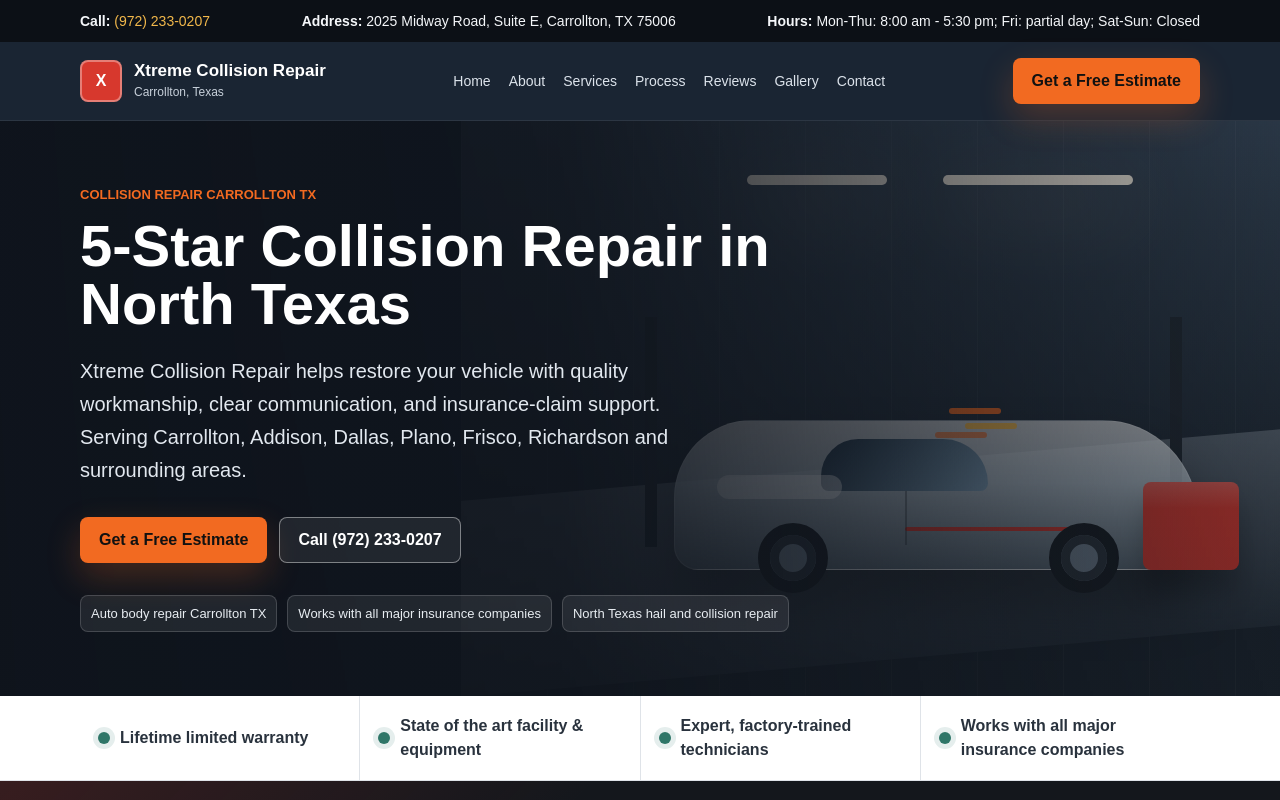
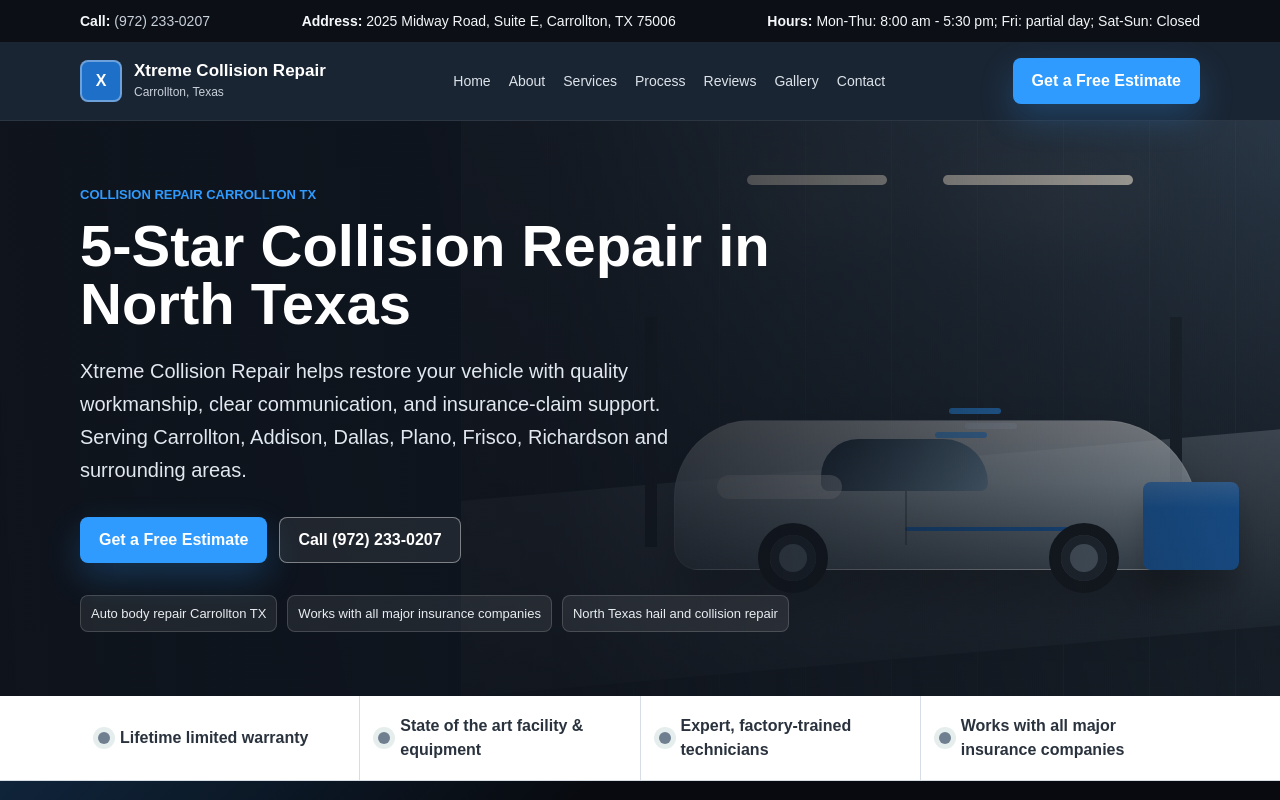
Before and after one commit to Clay7002/xtreme-site, a Next.js app: page / in a window 1280 px wide. Shown: the top 800 px of the page. Built offline with nearby package versions, Linux system fonts and the light colour scheme.

Commit message:
Update Xtreme blue black silver palette

```diff
--- a/app/globals.css
+++ b/app/globals.css
@@ -3,18 +3,18 @@
 :root {
   --background: #ffffff;
   --foreground: #161719;
-  --charcoal: #14171c;
-  --navy: #111d2b;
-  --panel: #f6f7f8;
-  --panel-warm: #fbf7f0;
-  --line: #dfe3e8;
-  --muted: #5f6875;
-  --red: #d7382d;
-  --red-dark: #ad251c;
-  --orange: #f26a21;
-  --gold: #f2b84b;
-  --green: #2f7668;
-  --steel: #6b7b8d;
+  --charcoal: #080a0f;
+  --navy: #0a1d33;
+  --panel: #f4f7fa;
+  --panel-warm: #eef2f6;
+  --line: #d7dde5;
+  --muted: #5b6673;
+  --red: #1d6fc7;
+  --red-dark: #0f4f91;
+  --orange: #2f9bff;
+  --gold: #c9d1db;
+  --green: #6f7f90;
+  --steel: #9aa8b7;
   --white: #ffffff;
 }
 
@@ -178,12 +178,12 @@ svg {
 
 .button-primary {
   background: var(--orange);
-  color: #111111;
-  box-shadow: 0 14px 34px rgba(242, 106, 33, 0.24);
+  color: #ffffff;
+  box-shadow: 0 14px 34px rgba(47, 155, 255, 0.24);
 }
 
 .button-primary:hover {
-  background: #ff7d31;
+  background: #58b2ff;
 }
 
 .button-secondary {
@@ -452,7 +452,7 @@ svg {
   background: var(--orange);
   box-shadow:
     16px 15px 0 var(--gold),
-    -14px 24px 0 rgba(242, 106, 33, 0.7);
+    -14px 24px 0 rgba(47, 155, 255, 0.7);
 }
 
 .trust-strip {
@@ -502,7 +502,7 @@ svg {
 
 .dark-section {
   background:
-    linear-gradient(135deg, rgba(215, 56, 45, 0.18), transparent 34%),
+    linear-gradient(135deg, rgba(47, 155, 255, 0.18), transparent 34%),
     var(--charcoal);
   color: var(--white);
 }
@@ -702,7 +702,7 @@ svg {
 
 .before-panel {
   background:
-    linear-gradient(160deg, rgba(215, 56, 45, 0.22), transparent 58%),
+    linear-gradient(160deg, rgba(29, 111, 199, 0.24), transparent 58%),
     #29323c;
 }
 
@@ -862,7 +862,7 @@ svg {
 
 .final-cta {
   background:
-    linear-gradient(135deg, rgba(242, 106, 33, 0.24), transparent 34%),
+    linear-gradient(135deg, rgba(47, 155, 255, 0.24), transparent 34%),
     var(--navy);
   color: var(--white);
   padding: 74px 0;
@@ -885,7 +885,7 @@ svg {
 
 .inner-hero {
   background:
-    linear-gradient(135deg, rgba(215, 56, 45, 0.2), transparent 35%),
+    linear-gradient(135deg, rgba(47, 155, 255, 0.2), transparent 35%),
     var(--navy);
   color: var(--white);
 }
@@ -971,7 +971,7 @@ svg {
 .estimate-form select:focus,
 .estimate-form textarea:focus {
   border-color: var(--orange);
-  outline: 3px solid rgba(242, 106, 33, 0.18);
+  outline: 3px solid rgba(47, 155, 255, 0.18);
 }
 
 .form-note {
```
Also changed, not shown: public/screenshot.jpeg.
